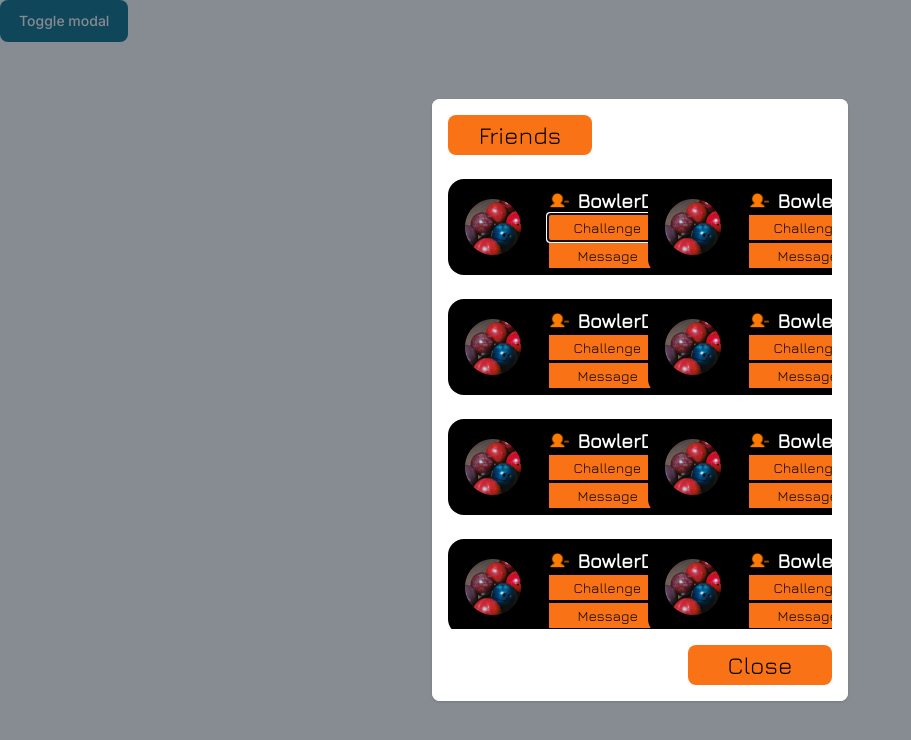
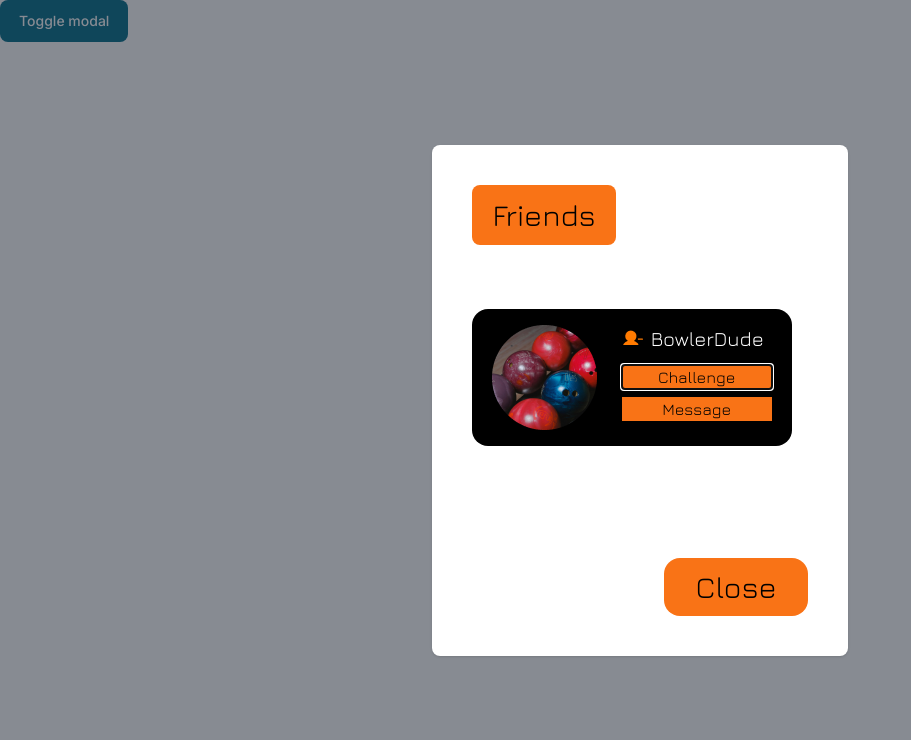
Before and after one commit to JayvonK/Full-Stack---Strike-Showdown, a Next.js app: page /pages/ModalTestPage in a window 1280 px wide. Shown: the top 740 px of the page, without its empty margins (0-911 px from the left). Built offline with nearby package versions, Linux system fonts and the light colour scheme.

Commit message:
profile component finished

```diff
--- a/src/components/PageComponents/HomePage/ProfileMatchesComponent.tsx
+++ b/src/components/PageComponents/HomePage/ProfileMatchesComponent.tsx
@@ -1,7 +1,7 @@
 import { IUserPosts } from '@/interfaces/Interfaces'
 import React from 'react'
 
-const ProfileMatchesComponent = (props: {data: IUserPosts}) => {
+const ProfileMatchesComponent = (props: {data: IUserPosts, openEditMatchModal: (data: IUserPosts) => void}) => {
     return (
         <div className='rounded-md bg-white w-full sm:px-6 px-4 py-2 mb-4'>
             <div className='grid sm:grid-cols-[70%_30%]'>
@@ -29,7 +29,7 @@ const ProfileMatchesComponent = (props: {data: IUserPosts}) => {
                 </div>
 
                 <div className='sm:flex justify-end items-center hidden'>
-                    <button className="bg-orange-500 rounded-md pt-2 pb-2 md:px-8 sm:px-6 px-4 text-black">
+                    <button className="bg-orange-500 rounded-md pt-2 pb-2 md:px-8 sm:px-6 px-4 text-black" onClick={() => props.openEditMatchModal(props.data)}>
                         <h3 className="lg:text-2xl sm:text-xl text-lg">Edit</h3>
                     </button>
                 </div>
--- a/src/components/PageComponents/ModalComponents/FriendsModalComponent.tsx
+++ b/src/components/PageComponents/ModalComponents/FriendsModalComponent.tsx
@@ -2,137 +2,72 @@ import React from 'react'
 import UserMinus from "../../../../public/images/UserMinus.png";
 import ProfilePic from "../../../../public/images/Ellipse 16.png";
 import { useState } from 'react';
-import { Modal, Button} from 'flowbite-react';
+import { Modal, Button } from 'flowbite-react';
 import "../../../app/css/LoginPageAndHome.css";
-import FriendBoxComponent from '../HomePage/FriendBoxComponent';
-
 const FriendsModalComponent = (props: {closeModal: () => void}) => {
     const [openModal, setOpenModal] = useState(false);
   return (
-  <div className='p-4  bg-white rounded-lg'>
-  <div>
+  <>
+  <div className='px-10 pt-10'>
   <h3
-            className=" mb-6    text-lg md:text-xl   lg:text-2xl w-32   md:w-32  lg:w-36   rounded-lg  md:rounded-lg  bg-orange-500   hover:!bg-orange-500 text-center text-black jura px-4 py-1"
+            className=" mb-6   text-base md:text-3xl md:w-36   w-20 rounded-xl  md:rounded-lg  bg-orange-500   hover:!bg-orange-500 text-center text-black jura px-4 pt-3 pb-3"
+
           >
             Friends
           </h3>
   </div>
-<div className=' grid grid-cols-2  justify-evenly  max-h-[450px]  gap-y-6 gap-x-4 overflow-auto'>
 
+<div className=" flex flex-col items-start px-10 py-10">
+
+          <div
+            className="mb-5 grid grid-flow-col p-4 w-80  justify-evenly bg-black rounded-2xl w-50"
+
+          >
+            <div className="">
+              <img src={ProfilePic.src}></img>
+            </div>
+            <div className="ml-5">
+              <div className="grid grid-flow-col auto-cols-max justify-start items-center pb-3 ">
                 <div>
-  <FriendBoxComponent userName={''} userImage={''} challengeBtn={function (): void {
-        throw new Error('Function not implemented.');
-      } } message={function (): void {
-        throw new Error('Function not implemented.');
-      } }></FriendBoxComponent>
+                  <img
+                    onClick={() => {}}
+                    src={UserMinus.src}
+                    className="pr-2"
+                  ></img>
                 </div>
                 <div>
-  <FriendBoxComponent userName={''} userImage={''} challengeBtn={function (): void {
-        throw new Error('Function not implemented.');
-      } } message={function (): void {
-        throw new Error('Function not implemented.');
-      } }></FriendBoxComponent>
+                  <h1 className="text-white jura text-xl ">BowlerDude</h1>
                 </div>
-      <div>
-  <FriendBoxComponent userName={''} userImage={''} challengeBtn={function (): void {
-        throw new Error('Function not implemented.');
-      } } message={function (): void {
-        throw new Error('Function not implemented.');
-      } }></FriendBoxComponent>
               </div>
-      <div>
-  <FriendBoxComponent userName={''} userImage={''} challengeBtn={function (): void {
-        throw new Error('Function not implemented.');
-      } } message={function (): void {
-        throw new Error('Function not implemented.');
-      } }></FriendBoxComponent>
+              <button
+                style={{ width: 150 }}
+                className=" bg-orange-500  hover:!bg-orange-500 mb-2 text-black jura"
+              >
+                <h3 className="text-1xl">Challenge</h3>
+              </button>
+              <br></br>
+              <button
+                style={{ width: 150 }}
+                className=" bg-orange-500   hover:!bg-orange-500 text-black jura"
+              >
+                <h3 className="text-1xl">Message</h3>
+              </button>
             </div>
-      <div>
-  <FriendBoxComponent userName={''} userImage={''} challengeBtn={function (): void {
-        throw new Error('Function not implemented.');
-      } } message={function (): void {
-        throw new Error('Function not implemented.');
-      } }></FriendBoxComponent>
-      </div>
-      <div>
-  <FriendBoxComponent userName={''} userImage={''} challengeBtn={function (): void {
-        throw new Error('Function not implemented.');
-      } } message={function (): void {
-        throw new Error('Function not implemented.');
-      } }></FriendBoxComponent>
-      </div>
-      <div>
-  <FriendBoxComponent userName={''} userImage={''} challengeBtn={function (): void {
-        throw new Error('Function not implemented.');
-      } } message={function (): void {
-        throw new Error('Function not implemented.');
-      } }></FriendBoxComponent>
-      </div>
-      <div>
-  <FriendBoxComponent userName={''} userImage={''} challengeBtn={function (): void {
-        throw new Error('Function not implemented.');
-      } } message={function (): void {
-        throw new Error('Function not implemented.');
-      } }></FriendBoxComponent>
-      </div>
-      <div>
-  <FriendBoxComponent userName={''} userImage={''} challengeBtn={function (): void {
-        throw new Error('Function not implemented.');
-      } } message={function (): void {
-        throw new Error('Function not implemented.');
-      } }></FriendBoxComponent>
-      </div>
-      <div>
-  <FriendBoxComponent userName={''} userImage={''} challengeBtn={function (): void {
-        throw new Error('Function not implemented.');
-      } } message={function (): void {
-        throw new Error('Function not implemented.');
-      } }></FriendBoxComponent>
-      </div>
-      <div>
-  <FriendBoxComponent userName={''} userImage={''} challengeBtn={function (): void {
-        throw new Error('Function not implemented.');
-      } } message={function (): void {
-        throw new Error('Function not implemented.');
-      } }></FriendBoxComponent>
-      </div>
-      <div>
-  <FriendBoxComponent userName={''} userImage={''} challengeBtn={function (): void {
-        throw new Error('Function not implemented.');
-      } } message={function (): void {
-        throw new Error('Function not implemented.');
-      } }></FriendBoxComponent>
-      </div>
-      <div>
-  <FriendBoxComponent userName={''} userImage={''} challengeBtn={function (): void {
-        throw new Error('Function not implemented.');
-      } } message={function (): void {
-        throw new Error('Function not implemented.');
-      } }></FriendBoxComponent>
-      </div>
-      <div>
-  <FriendBoxComponent userName={''} userImage={''} challengeBtn={function (): void {
-        throw new Error('Function not implemented.');
-      } } message={function (): void {
-        throw new Error('Function not implemented.');
-      } }></FriendBoxComponent>
           </div>
 
           </div>
 
-
-          <div className="flex justify-end pt-4">
-            <a
-              className="    bg-orange-500 text-lg md:text-xl py-1  lg:text-2xl md:w-32  lg:w-36  rounded-lg  hover:!bg-orange-500 text-black jura"
+          <div className="flex justify-end px-10 py-10">
+            <Button
+              className="  mt-3 bg-orange-500  w-20 md:w-36 rounded-xl  md:rounded-2xl  hover:!bg-orange-500 text-black jura"
 
               onClick={props.closeModal}
             >
-              <h3 className=" text-lg md:text-xl px-4   lg:text-2xl md:w-32  lg:w-36  text-center  rounded-lg ">Close</h3>
-            </a>
+              <h3 className=" text-base  md:text-3xl   md:w-36 rounded-xl  md:rounded-2xl ">Close</h3>
+            </Button>
           </div>
 
-
-      </div>
+      </>
   )
 }
 
--- a/src/components/PageComponents/ModalComponents/ProfileModalComponent.tsx
+++ b/src/components/PageComponents/ModalComponents/ProfileModalComponent.tsx
@@ -6,7 +6,7 @@ import ProfilePic2 from "../../../../public/images/profilePIc.png";
 import { useRouter } from 'next/navigation';
 import { IPublicUserData, IUserPosts } from '@/interfaces/Interfaces';
 import ProfileMatchesComponent from '../HomePage/ProfileMatchesComponent';
-const ProfileModalComponent = (props: { userData: IPublicUserData, handleOpenEditModal: () => void, handleCloseUsersProfileModal: () => void, openMyPosts: () => void, openMyInfo: () => void, onInfo: boolean, posts: IUserPosts[] }) => {
+const ProfileModalComponent = (props: { userData: IPublicUserData, handleOpenEditModal: () => void, handleCloseUsersProfileModal: () => void, openMyPosts: () => void, openMyInfo: () => void, onInfo: boolean, posts: IUserPosts[], openEditMatchModal: (data: IUserPosts) => void }) => {
   const router = useRouter();
   const handleLogOut = () => {
     router.push('/');
@@ -155,7 +155,7 @@ const ProfileModalComponent = (props: { userData: IPublicUserData, handleOpenEdi
                   props.posts.map((p, idx)=> {
                   if (p.userID === props.userData.id && !p.isFinished) {
                     return (
-                      <ProfileMatchesComponent data={p} key={idx}/>
+                      <ProfileMatchesComponent data={p} key={idx} openEditMatchModal={props.openEditMatchModal}/>
                     )
                   }
                 })
```
Also changed, not shown: src/app/pages/HomePage/page.tsx (+4 -8 lines). Lines whose indentation alone changed are shown as unchanged.
